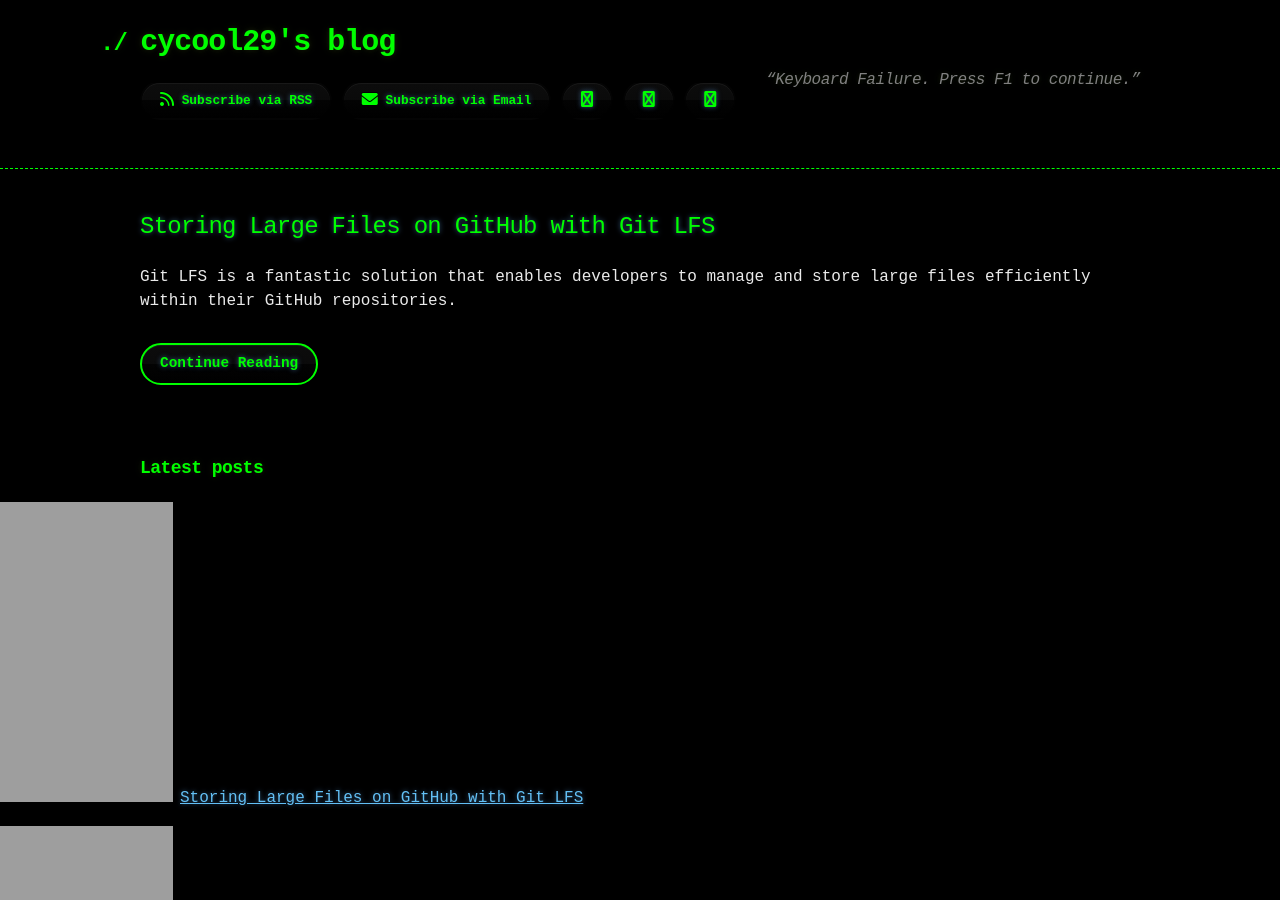
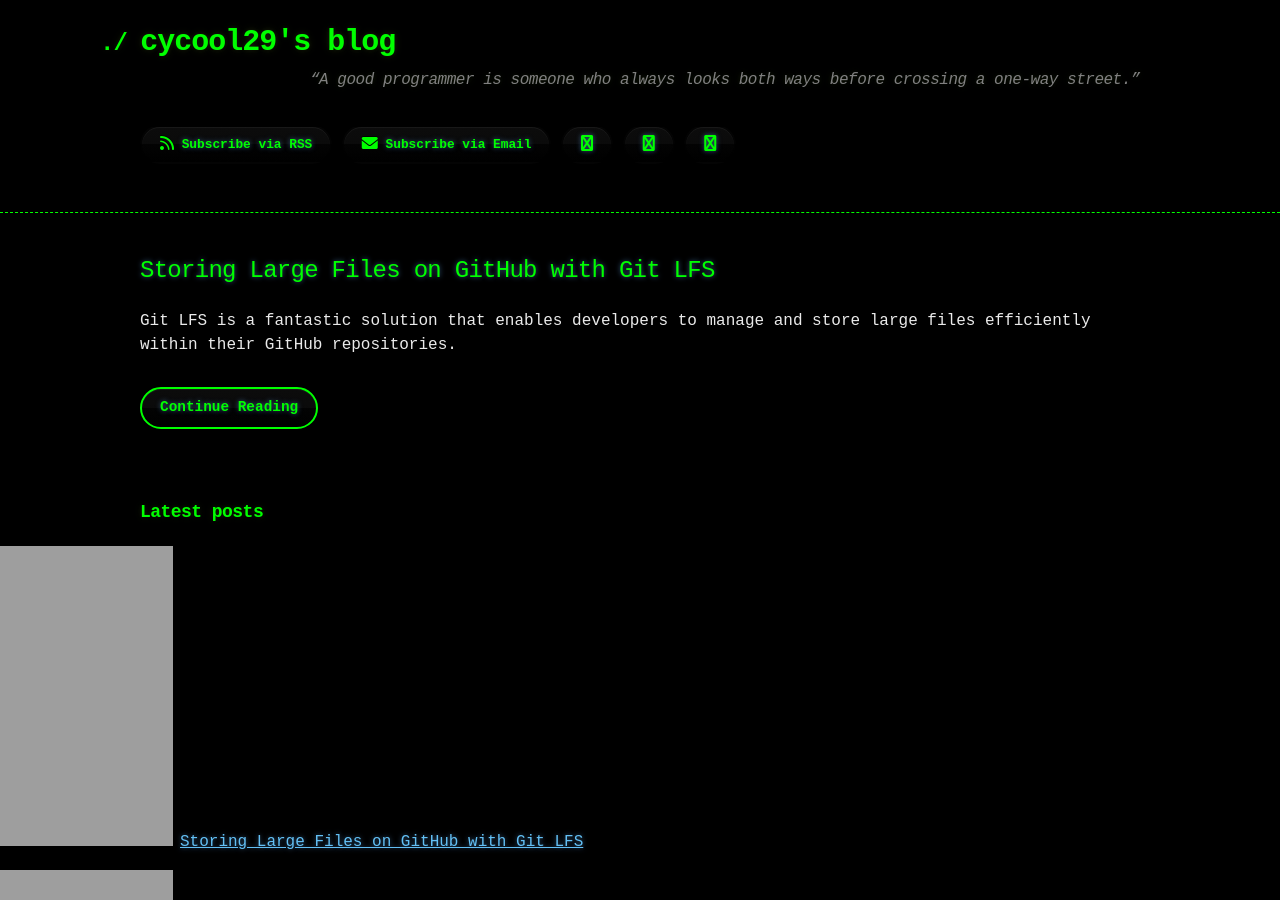
Before and after one commit to cycool29/cycool29.github.io, a Jekyll site: the page built from index.md, in a window 1280 px wide and 900 px high. Built offline with Jekyll 4.4.1, drawn with Linux system fonts in a browser that asks for light colours; a style sheet for code colours, icons or effects is not loaded.

Commit message:
Update quotes

```diff
--- a/_config.yml
+++ b/_config.yml
@@ -1,5 +1,5 @@
 title: cycool29's blog
-description: "“Keyboard Failure. Press F1 to continue.” "
+description: "“A good programmer is someone who always looks both ways before crossing a one-way street.” "
 bio: A high school student. Intermediate in Python, Git, Bash. Learning JavaScript. He/Him. "
 author: cycool29
 url: https://cycool29.github.io
```
